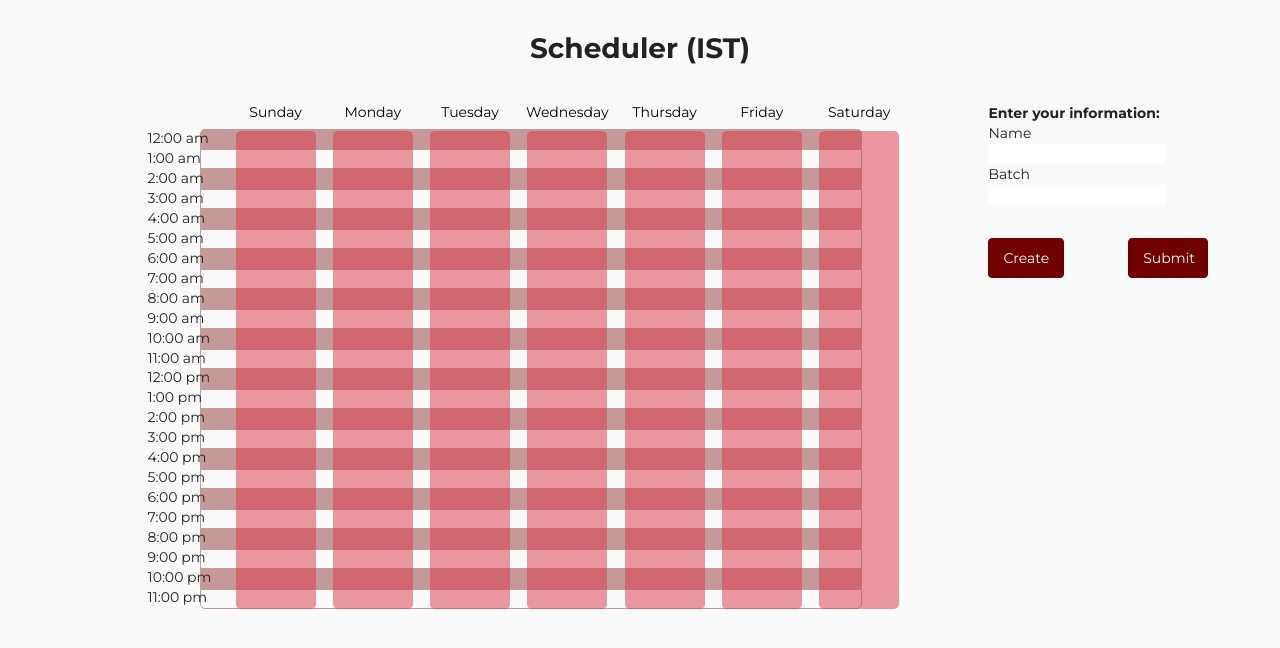
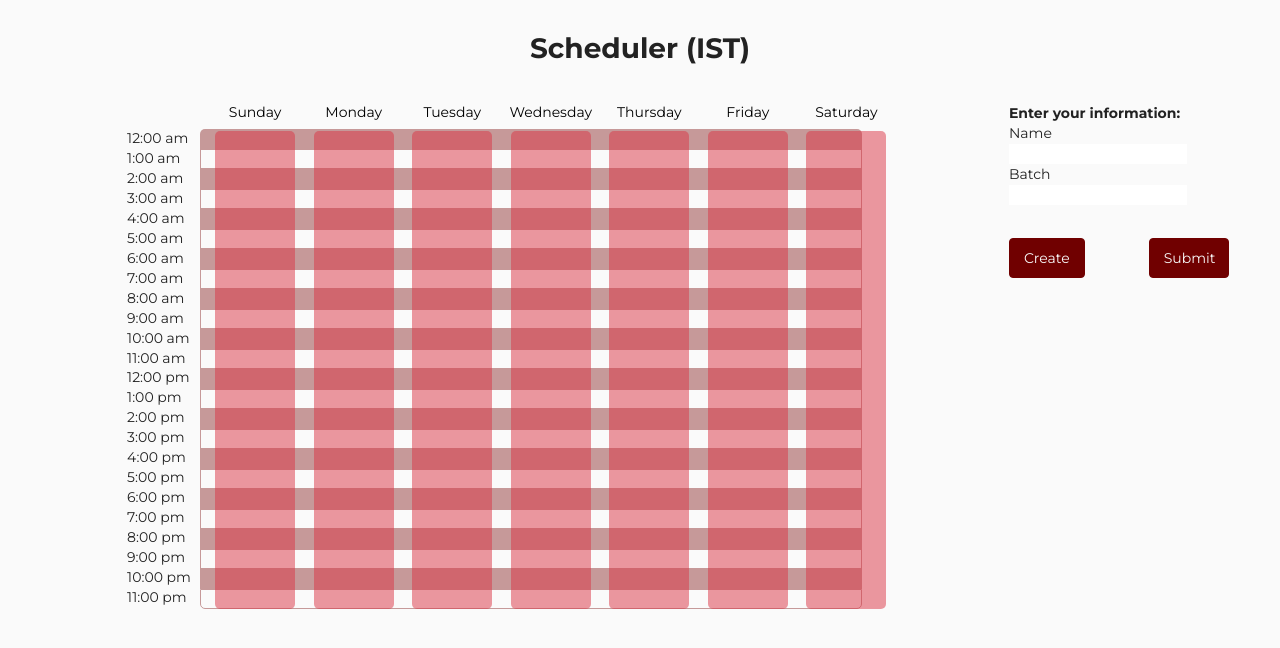
Before and after one commit to Certifi-Cat/Certifi-Cat.github.io, a website built with Parcel: page instilt/index.html in a window 1280 px wide. Shown: the top 648 px of the page. Built offline with nearby package versions, Linux system fonts and the light colour scheme.

Commit message:
Update style.css

```diff
--- a/instilt/style.css
+++ b/instilt/style.css
@@ -156,5 +156,5 @@
 }
 
 #other-data-column {
-  margin-left: var(--dl-space-space-fourunits);
+  margin-left: var(--dl-space-space-sixunits);
 }
```
